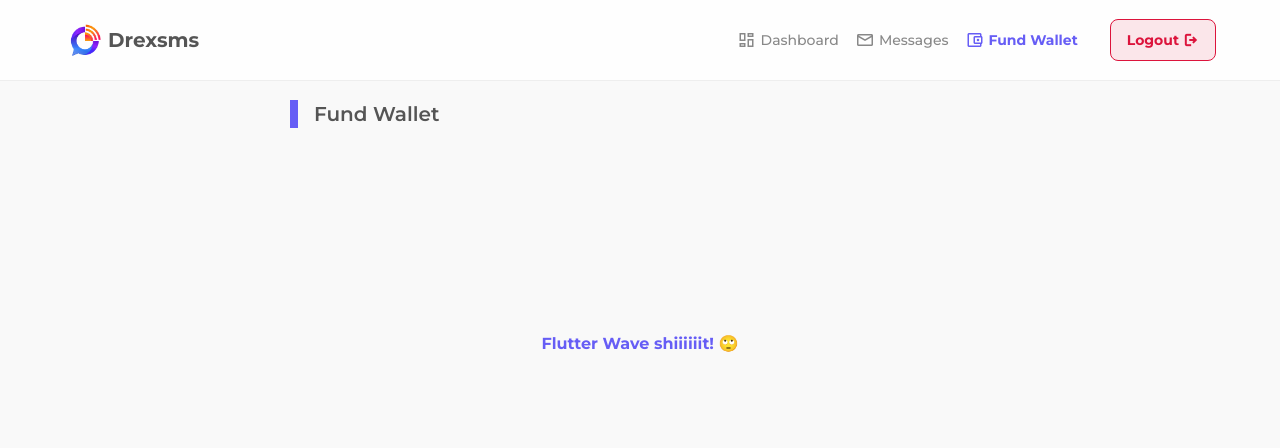
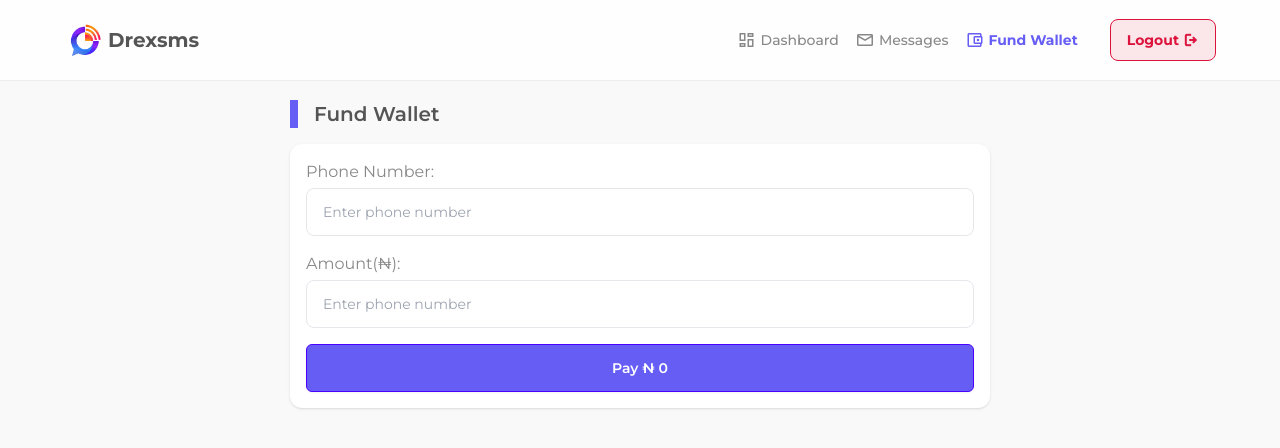
Before and after one commit to Gift-Jackson/Drexsms, a React (Vite) app: page /fund-wallet in a window 1280 px wide. Shown: the top 448 px of the page. Built offline with nearby package versions, Linux system fonts and the light colour scheme.

Commit message:
Omo I think frontend is completed 😪

```diff
--- a/src/Components/Admin/Pages/Overview.tsx
+++ b/src/Components/Admin/Pages/Overview.tsx
@@ -14,18 +14,36 @@ const Overview = () => {
   const personalProfit = 7000;
   const rate = "0.2%";
 
-    const [modal, setModal] = useState(false)
+  const [modal, setModal] = useState(false);
   const toggleModal = () => {
-        setModal(prev => !prev)
-    }
+    setModal((prev) => !prev);
+  };
   return (
     <>
       <Heading title="Overview" />
       <div className="grid-card mt-4">
+        <Card title="Total Cash Generated" data={f.format(generatedCash)}>
+          <Link
+            to="https://app.flutterwave.com/login"
+            className="flex-center-center text-sm font-bold gap-2 w-[70%] h-[40px] rounded-lg bg-secondary "
+          >
+            <span className="material-symbols-outlined">open_in_new</span>
+            <span>Go to flutterwave</span>
+          </Link>
+        </Card>
+        <Card title="Personal Profit" data={f.format(personalProfit)}>
+          <Link
+            to="https://app.flutterwave.com/login"
+            className="flex-center-center text-sm font-bold gap-2 w-[70%] h-[40px] rounded-lg bg-secondary "
+          >
+            <span className="material-symbols-outlined">open_in_new</span>
+            <span>Go to flutterwave</span>
+          </Link>
+        </Card>
         <Card title="Total No. Users" data={users}>
           <Link
             to="../users"
-            className="flex-center-center text-sm font-bold gap-2 w-[70%] h-[45px] rounded-lg bg-secondary "
+            className="flex-center-center text-sm font-bold gap-2 w-[70%] h-[40px] rounded-lg bg-secondary "
           >
             <span className="material-symbols-outlined">visibility</span>
             <span>See Users</span>
@@ -35,28 +53,10 @@ const Overview = () => {
           <Link
             onClick={toggleModal}
             to="#"
-            className="flex-center-center text-sm font-bold gap-2 w-[70%] h-[45px] rounded-lg bg-secondary "
+            className="flex-center-center text-sm font-bold gap-2 w-[70%] h-[40px] rounded-lg bg-secondary "
           >
             <span className="material-symbols-outlined">edit</span>
             <span>Update Rate</span>
-          </Link>
-        </Card>
-        <Card title="Total Cash Generated" data={f.format(generatedCash)}>
-          <Link
-            to="https://app.flutterwave.com/login"
-            className="flex-center-center text-sm font-bold gap-2 w-[70%] h-[45px] rounded-lg bg-secondary "
-          >
-            <span className="material-symbols-outlined">open_in_new</span>
-            <span>Go to flutterwave</span>
-          </Link>
-        </Card>
-        <Card title="Personal Profit" data={f.format(personalProfit)}>
-          <Link
-            to="https://app.flutterwave.com/login"
-            className="flex-center-center text-sm font-bold gap-2 w-[70%] h-[45px] rounded-lg bg-secondary "
-          >
-            <span className="material-symbols-outlined">open_in_new</span>
-            <span>Go to flutterwave</span>
           </Link>
         </Card>
       </div>
@@ -64,7 +64,9 @@ const Overview = () => {
       <center className="mt-8 mb-8">
         <a href="#">
           <button className="btn btn-primary">
-                      <span className="material-symbols-outlined">account_balance_wallet</span>
+            <span className="material-symbols-outlined">
+              account_balance_wallet
+            </span>
             <span>Fund API</span>
           </button>
         </a>
--- a/src/Components/Admin/Pages/User.tsx
+++ b/src/Components/Admin/Pages/User.tsx
@@ -1,6 +1,7 @@
+import { useState } from "react";
 import Heading from "../../Global/Heading";
 
-const users = [
+const initialUsers = [
   {
     username: "Scorpion",
     email: "test@gmail.com",
@@ -22,17 +23,39 @@ const users = [
     email: "test@gmail.com",
   },
 ];
+
 const User = () => {
+  const [users, setUsers] = useState(initialUsers);
+
+  const deleteUser = (index: number) => {
+    const updatedUsers = users.filter((_, id) => id !== index);
+    setUsers(updatedUsers);
+  };
+
   return (
     <>
       <Heading title="Users" />
       <div className="mt-4">
+        {users.length === 0 ? (
+          <>
+            <p className="text-xl font-semibold text-center text-subtext">
+              No Users Yet! 🙄
+            </p>
+          </>
+        ) : (
           <ul className="grid-card pb-8">
             {users.map((user, index) => (
-            <li key={index} className="bg-white p-4 rounded-xl shadow">
+              <li
+                key={index}
+                data-aos="zoom-in"
+                data-aos-delay="500"
+                className="bg-white p-4 rounded-xl shadow"
+              >
                 <div className="border-b py-2">
                   <div className="flex py-1">
-                  <div className="flex-1 text-sm font-semibold">Username:</div>
+                    <div className="flex-1 text-sm font-semibold">
+                      Username:
+                    </div>
                     <div className="flex-1 text-sm">{user.username}</div>
                   </div>
                   <div className="flex py-1">
@@ -48,7 +71,10 @@ const User = () => {
                     </span>
                     <span className="text-sm font-semibold">Make Admin</span>
                   </button>
-                <button className="flex-center-center p-1 px-2 bg-red-500 text-white rounded-lg">
+                  <button
+                    onClick={() => deleteUser(index)}
+                    className="flex-center-center p-1 px-2 bg-red-500 text-white rounded-lg"
+                  >
                     <span className="material-symbols-outlined text-xl">
                       delete
                     </span>
@@ -58,6 +84,7 @@ const User = () => {
               </li>
             ))}
           </ul>
+        )}
       </div>
     </>
   );
--- a/src/Components/Admin/UI/Card.tsx
+++ b/src/Components/Admin/UI/Card.tsx
@@ -3,10 +3,14 @@ interface Props {
   data: string | number;
   children?: React.ReactNode;
 }
-  const Card: React.FC<Props> = ({ title, data, children}) => {
+const Card: React.FC<Props> = ({ title, data, children }) => {
   return (
     <>
-        <div className="bg-white shadow p-4 rounded-xl">
+      <div
+        data-aos="zoom-in"
+        data-aos-delay="500"
+        className="bg-white shadow p-4 rounded-xl"
+      >
         <div className="text-subtext font-medium text-sm my-1"> {title} </div>
         <div className="text-xl font-bold"> {data} </div>
         <div className="mt-4"> {children} </div>
--- a/src/Components/User/Pages/Dashboard.tsx
+++ b/src/Components/User/Pages/Dashboard.tsx
@@ -19,13 +19,13 @@ const Dashboard = () => {
 
           <div className="grid-card mt-4">
             <Card title="Wallet Balance" data={f.format(wallet)}>
-              <Link to="/fund-wallet" className="flex-center-center text-sm font-bold gap-2 w-[70%] h-[45px] rounded-lg bg-primary text-white">
+              <Link to="/fund-wallet" className="flex-center-center text-sm font-bold gap-2 w-[70%] h-[40px] rounded-lg bg-primary text-white">
                 <span className="material-symbols-outlined">add</span>
                 <span>Fund Wallet</span>
               </Link>
             </Card>
             <Card title="Purchased Numbers" data={purchasedNumber}>
-              <Link to="/numbers" className="flex-center-center text-sm font-bold gap-2 w-[70%] h-[45px] rounded-lg bg-secondary ">
+              <Link to="/numbers" className="flex-center-center text-sm font-bold gap-2 w-[70%] h-[40px] rounded-lg bg-secondary ">
                 <span className="material-symbols-outlined">visibility</span>
                 <span>See Numbers</span>
               </Link>
--- a/src/Components/User/Pages/FundWallet.tsx
+++ b/src/Components/User/Pages/FundWallet.tsx
@@ -1,15 +1,46 @@
 import Layout from "../Layout"
 import Heading from "../../Global/Heading";
+import InputField from "../../Global/InputField";
+import { useState } from "react";
 
 const FundWallet = () => {
+    const [form, setForm] = useState({
+        phonenumber: "",
+        amount: ""
+    })
+    const handleChange = (e: React.ChangeEvent<HTMLInputElement>) => {
+        const { name, value } = e.target
+        setForm(prev => ({...prev, [name]: value}))
+    }
+
+    const f = new Intl.NumberFormat("en-US")
+    const amountNumber = parseFloat(form.amount) || 0;
   return (
       <>
           <Layout>
               <div>
                   <Heading title="Fund Wallet" />
 
-                  <div className="mt-4 flex-center-center min-h-[50vh]">
-                      <div className="text-primary font-bold">Flutter Wave shiiiiiit! 🙄</div>
+                  <div className="mt-4">
+                      <form className="flex flex-col bg-white p-4 shadow rounded-xl gap-4">
+                          <InputField
+                              label="Phone Number"
+                              type="number"
+                              id="phonenumber"
+                              placeholder="Enter phone number"
+                              value={form.phonenumber}
+                              onChange={handleChange}
+                          />
+                          <InputField
+                              label="Amount(₦)"
+                              type="number"
+                              id="amount"
+                              placeholder="Enter phone number"
+                              value={form.amount}
+                              onChange={handleChange}
+                          />
+                          <button className="btn btn-primary" type="submit">Pay &#8358; {f.format(amountNumber)}</button>
+                      </form>
                   </div>
               </div>
       </Layout>
```
Lines whose indentation alone changed are shown as unchanged.
